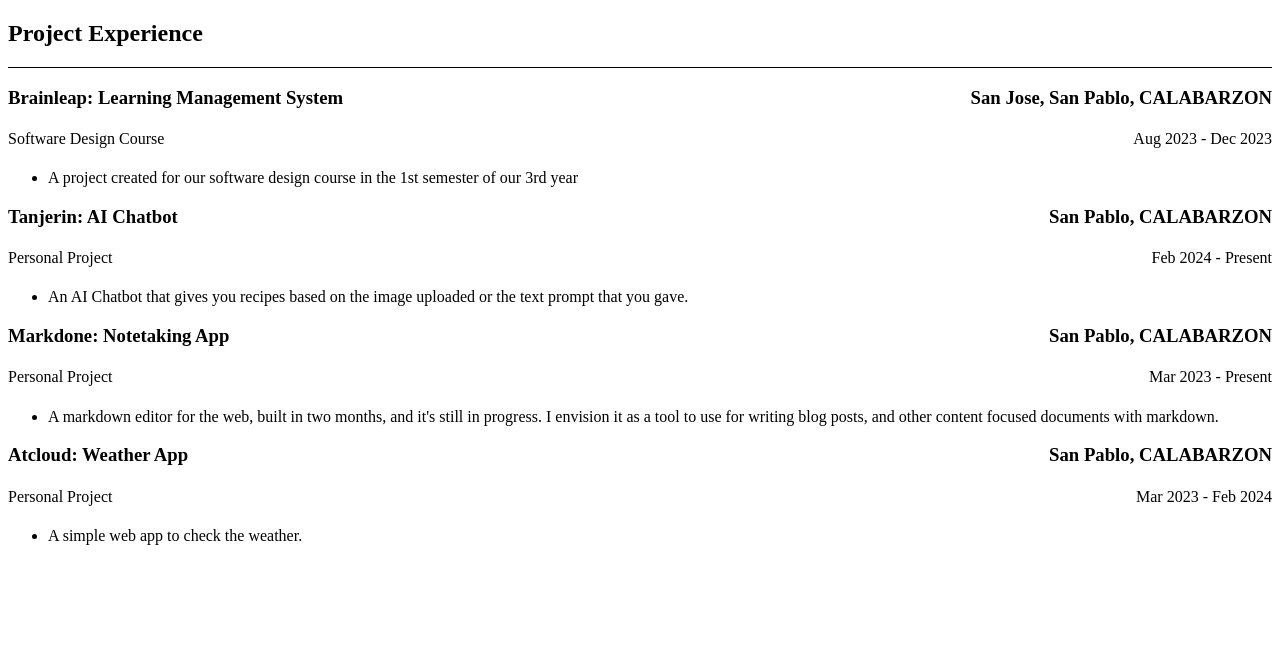
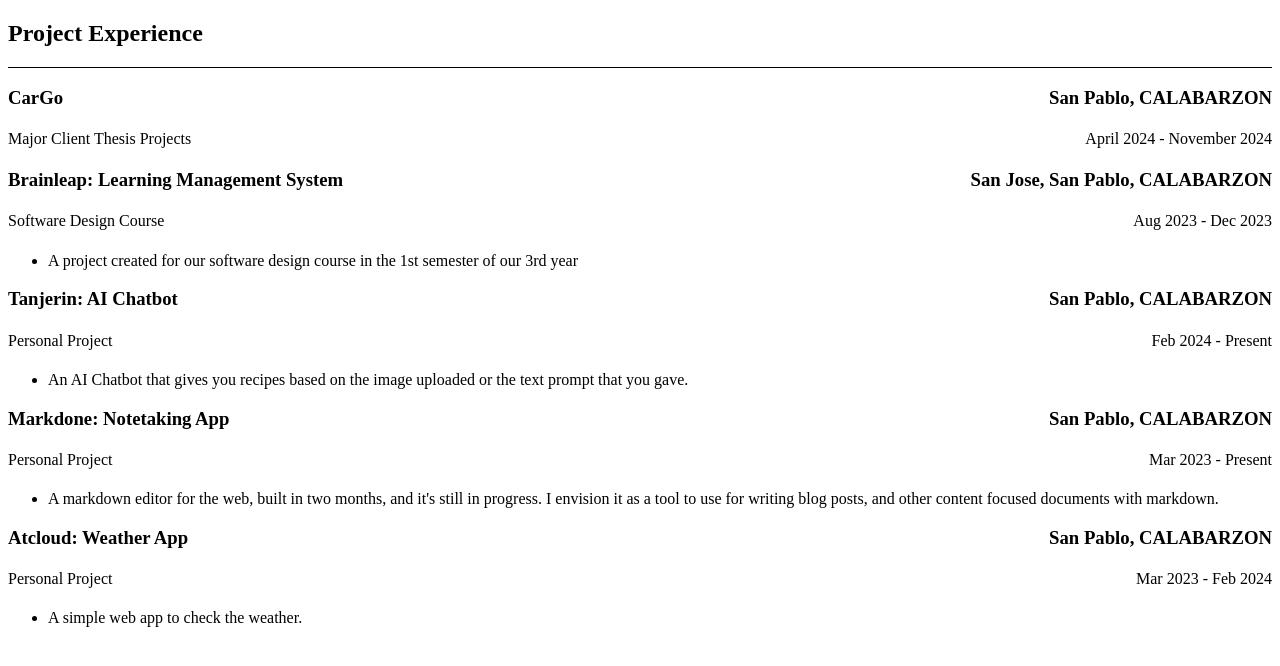
Before and after one commit to cpeaustriajc/cpeaustriajc.dev, an Astro site: page /cv/components/Projects in a window 1280 px wide. Built offline with nearby package versions, Linux system fonts and the light colour scheme; Astro itself is replaced by a stand-in of ours.

Commit message:
Add new entry for projects

```diff
--- a/src/pages/cv/components/Projects.astro
+++ b/src/pages/cv/components/Projects.astro
@@ -2,6 +2,14 @@
   <div style="border-bottom: 1px solid;">
     <h2>Project Experience</h2>
   </div>
+  <h3>
+    <span>CarGo</span>
+    <span>San Pablo, CALABARZON</span>
+  </h3>
+  <h4>
+    <span>Major Client Thesis Projects</span>
+    <span>April 2024 - November 2024</span>
+  </h4>
   <h3>
     <span>Brainleap: Learning Management System</span>
     <span>San Jose, San Pablo, CALABARZON</span>
```
